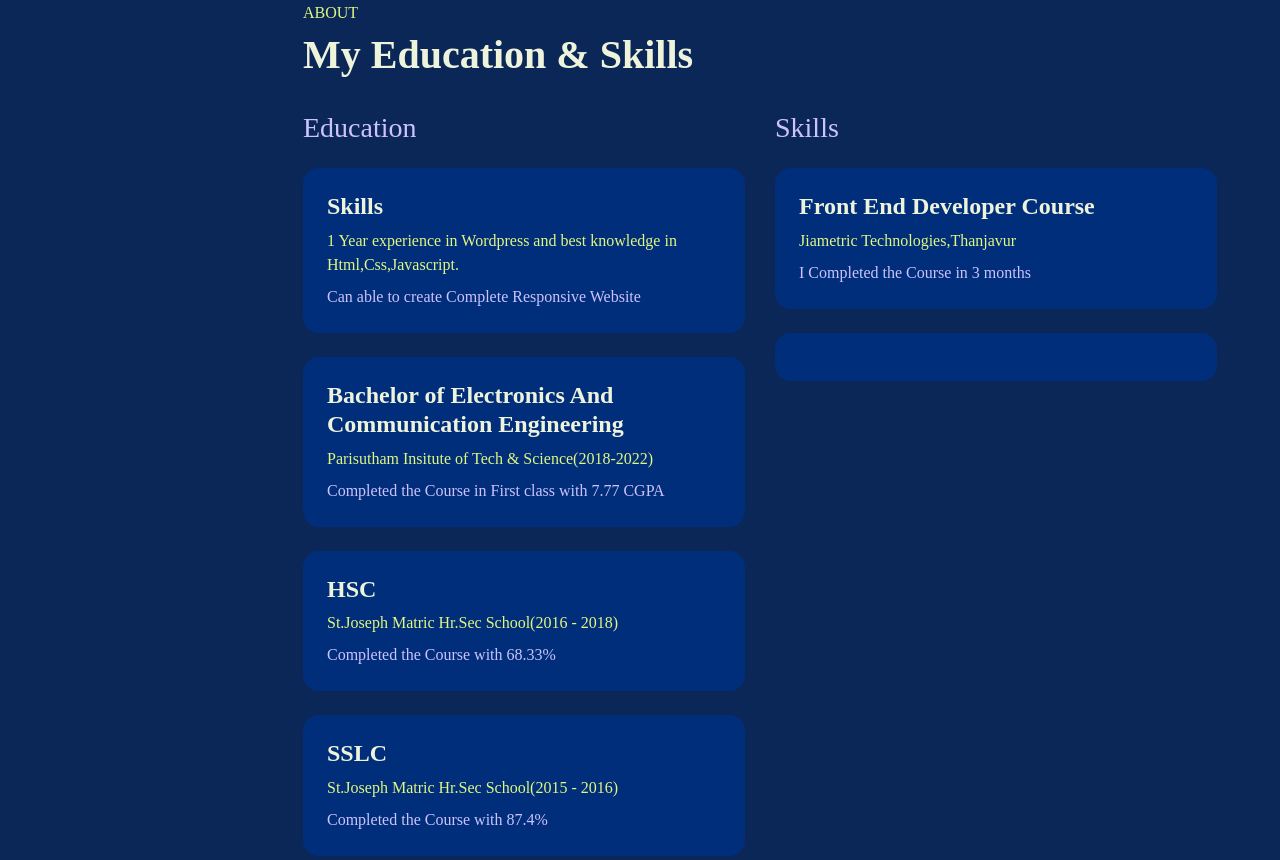
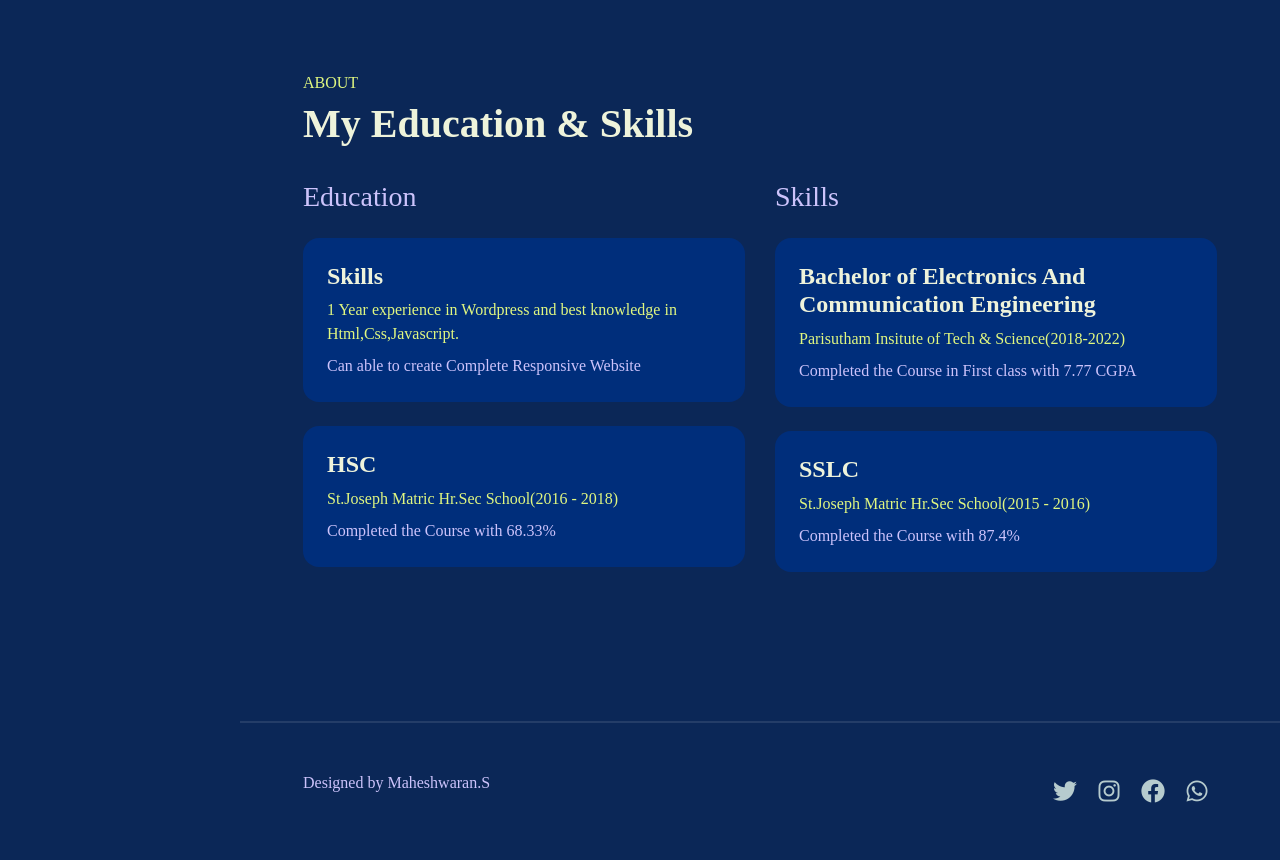
Before and after one commit to Maheshwaranmahe/Portfolio, a plain HTML site: page index.html in a window 1280 px wide. Shown: the part 1861-2721 px from the top of the page. Drawn offline with nearby package versions, Linux system fonts and the light colour scheme; a web font is replaced by a local one.

Commit message:
index.html

```diff
--- a/index.html
+++ b/index.html
@@ -173,26 +173,12 @@
                                 <p class="mb-0">Can able to create Complete Responsive Website</p>
                             </div>
                            </div>
-                           <div class="col-12">
-                            <div class="bg-base p-4 rounded-4 shadow-effect">
-                                <h4>Bachelor of Electronics And Communication Engineering</h4>
-                                <p class="text-brand mb-2">Parisutham Insitute of Tech & Science(2018-2022)</p>
-                                <p class="mb-0">Completed the Course in First class with 7.77 CGPA</p>
-                            </div>
-                           </div>
 
                            <div class="col-12">
                             <div class="bg-base p-4 rounded-4 shadow-effect">
                                 <h4>HSC</h4>
                                 <p class="text-brand mb-2">St.Joseph Matric Hr.Sec School(2016 - 2018)</p>
                                 <p class="mb-0">Completed the Course with 68.33%</p>
-                            </div>
-                           </div>
-                           <div class="col-12">
-                            <div class="bg-base p-4 rounded-4 shadow-effect">
-                                <h4>SSLC</h4>
-                                <p class="text-brand mb-2">St.Joseph Matric Hr.Sec School(2015 - 2016)</p>
-                                <p class="mb-0">Completed the Course with 87.4%</p>
                             </div>
                            </div>
                         </div>
@@ -203,15 +189,18 @@
                         <div class="row gy-4">
                            <div class="col-12">
                             <div class="bg-base p-4 rounded-4 shadow-effect">
-                                <h4>Front End Developer Course</h4>
-                                <p class="text-brand mb-2">Jiametric Technologies,Thanjavur</p>
-                                <p class="mb-0">I Completed the Course in 3 months</p>
+                                <h4>Bachelor of Electronics And Communication Engineering</h4>
+                                <p class="text-brand mb-2">Parisutham Insitute of Tech & Science(2018-2022)</p>
+                                <p class="mb-0">Completed the Course in First class with 7.77 CGPA</p>
                             </div>
                            </div>
                            <div class="col-12">
                             <div class="bg-base p-4 rounded-4 shadow-effect">
-
+                                <h4>SSLC</h4>
+                                <p class="text-brand mb-2">St.Joseph Matric Hr.Sec School(2015 - 2016)</p>
+                                <p class="mb-0">Completed the Course with 87.4%</p>
                             </div>
+                           </div>
                            </div>
                         </div>
 
```
